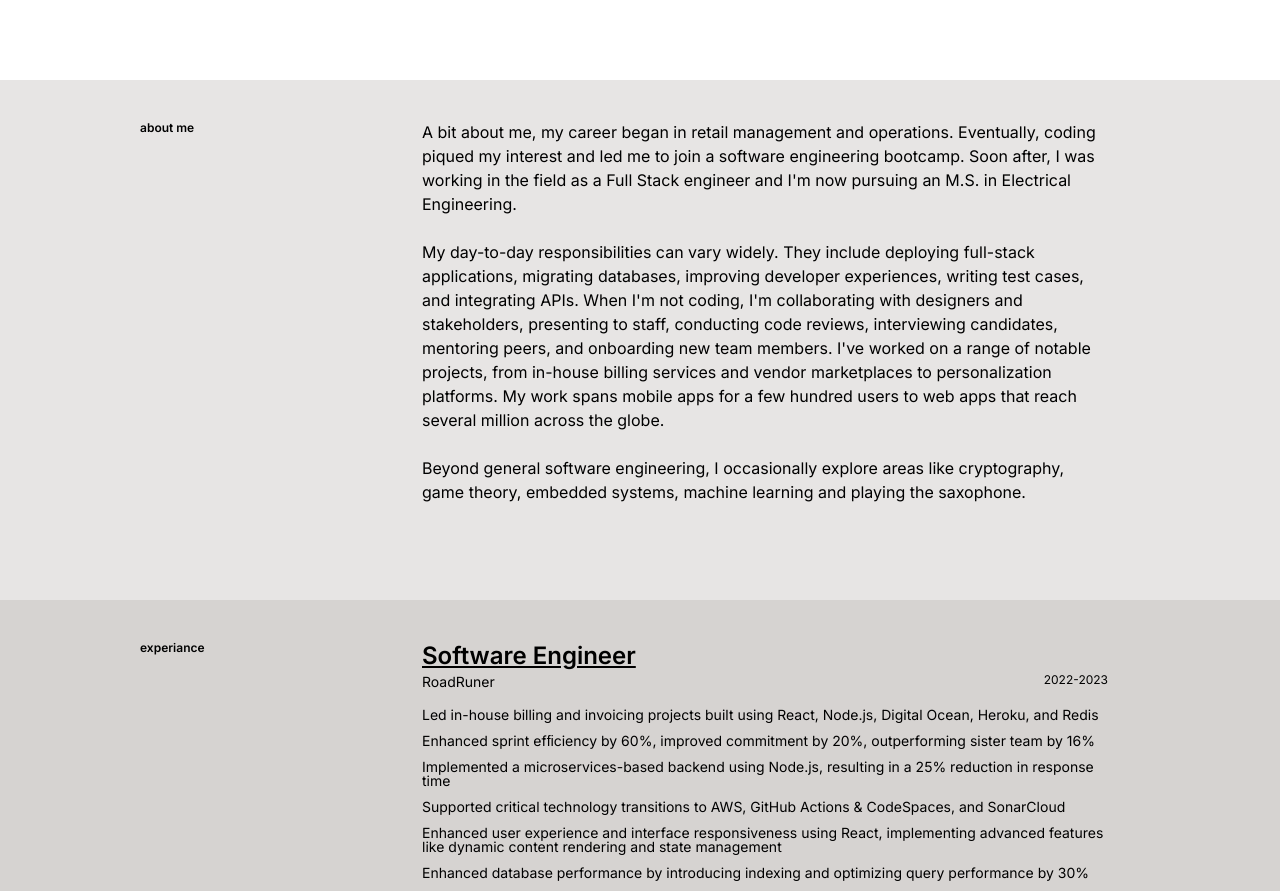
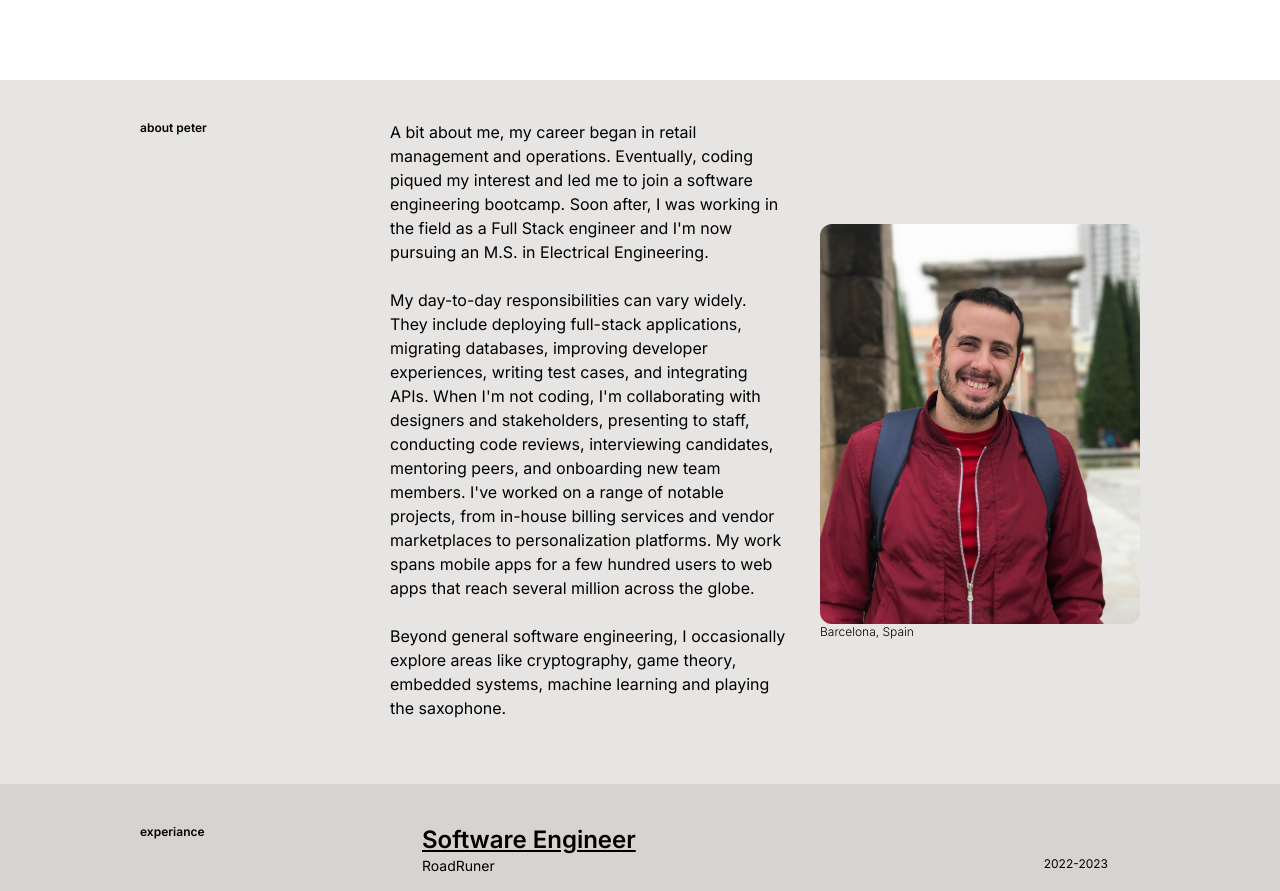
Before and after one commit to petercorrea/petercorrea-v2, a Next.js app: page / in a window 1280 px wide. Shown: the part 800-1691 px from the top of the page. Built offline with nearby package versions, Linux system fonts and the light colour scheme.

Commit message:
added assets

```diff
--- a/components/sections/About.tsx
+++ b/components/sections/About.tsx
@@ -1,5 +1,7 @@
 import data from '@/db.json';
+import Image from 'next/image';
 import Padding from '../Padding';
+import TransitionOnView from '../TransitionOnView';
 
 interface AboutProps {
   darkMode: boolean;
@@ -13,20 +15,43 @@ const About = ({ darkMode }: AboutProps) => {
     >
       <div className="max-w-[1000px]">
         {/* flex parent */}
-        <div className="grid grid-cols-4 justify-start w-full">
+        <div className="grid grid-cols-4 w-full">
           <div className=" min-w-fit">
             <h1 className="text-primary text-xs font-semibold sticky top-0 lowercase">
-              About Me
+              About peter
             </h1>
           </div>
 
-          <div className="flex flex-col justify-center items-center col-span-3 p-8 pt-0 max-w-[800px]">
-            {data.professionalSummary.map((paragraph, idx) => (
-              <div key={idx}>
-                <p className="text-primary">{paragraph}</p>
-                <br />
+          <div className="col-span-3">
+            <div className="flex flex-row">
+              <div className="mr-8 ml-0 max-w-[400px]">
+                {data.professionalSummary.map((paragraph, idx) => (
+                  <div key={idx}>
+                    <p className="text-primary">{paragraph}</p>
+                    <br />
+                  </div>
+                ))}
               </div>
-            ))}
+
+              <TransitionOnView delay="100">
+                <div className="flex flex-col justify-center items-start h-full">
+                  <div className="relative w-[320px] h-[400px] rounded-xl overflow-hidden">
+                    <Image
+                      src="/pic_1.jpeg"
+                      alt="Image"
+                      fill
+                      sizes="500px"
+                      style={{
+                        objectFit: 'cover',
+                      }}
+                    />
+                  </div>
+                  <p className="text-primary text-xs font-light">
+                    Barcelona, Spain
+                  </p>
+                </div>
+              </TransitionOnView>
+            </div>
           </div>
         </div>
       </div>
```
Also changed, not shown: public/pic_1.jpeg (added).
